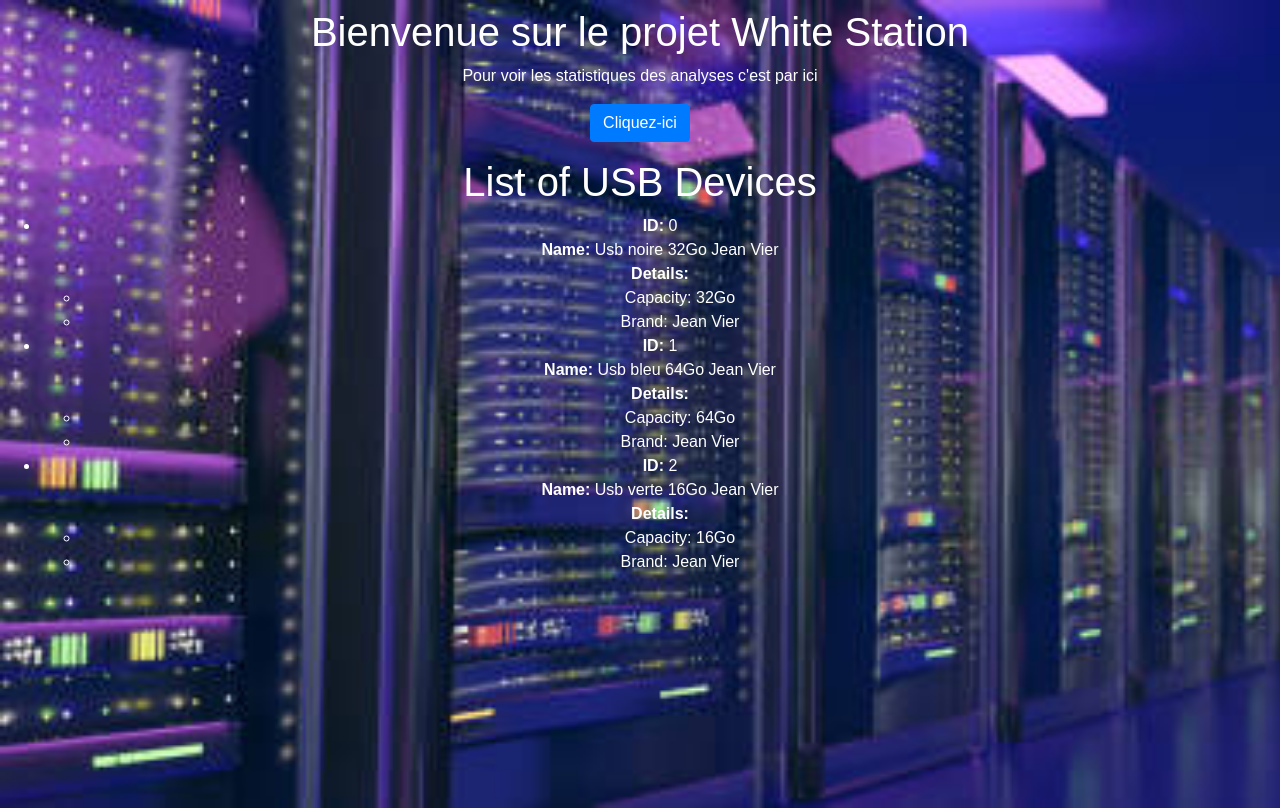
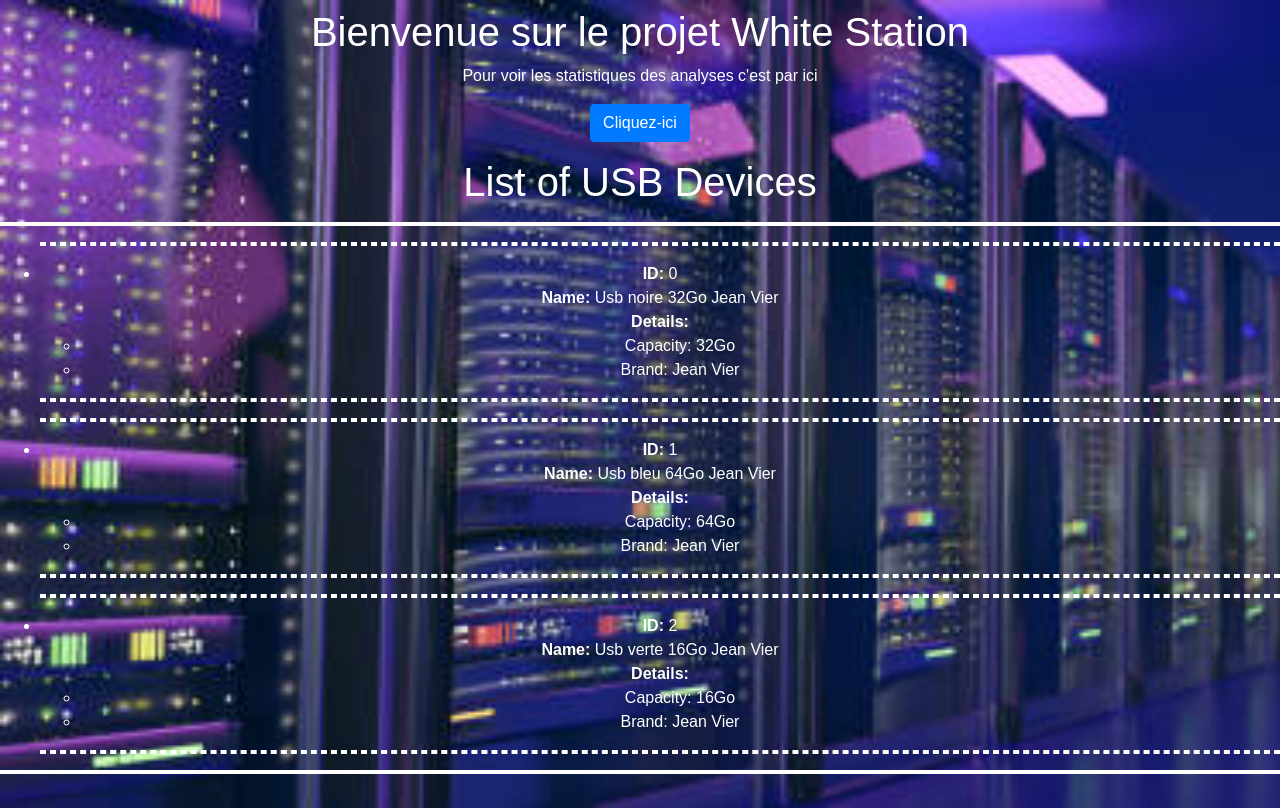
Before and after one commit to Clinter77/usb_white_station, a Flask app: page /accueil in a window 1280 px wide. Run offline with Flask 3, Linux system fonts and the light colour scheme; some libraries are stand-ins or nearby versions.

Commit message:
commit du 06 février 2025 à 12h40

```diff
--- a/flaskr/__init__.py
+++ b/flaskr/__init__.py
@@ -84,7 +84,7 @@ def create_app(test_config=None):
         #     }
         # ]
 
-        data = [
+        usb_data = [
             {
                 "usb_id": 0,
                 "usb_name": "Usb noire 32Go Jean Vier",
@@ -111,9 +111,8 @@ def create_app(test_config=None):
             }
         ]
 
-
         # Pass the entire list of values to the template
-        return render_template('accueil.html', data=data)
+        return render_template('accueil.html', usb_data=usb_data)
 
     @app.route('/statistiques')
     def statistiques():
--- a/flaskr/static/css/styles.css
+++ b/flaskr/static/css/styles.css
@@ -17,3 +17,9 @@ h1 {
     text-align: center;
     color: white;
 }
+hr {
+    border: 2px solid white;
+}
+.item_hr {
+    border: 2px dashed white;
+}
--- a/flaskr/templates/accueil.html
+++ b/flaskr/templates/accueil.html
@@ -23,14 +23,21 @@
 
     <!-- lorsque les values correspondent à un json -->
     <script>
-        const data = {{ data | tojson }};
-        console.log("data:", data);  // This will log to the browser console
+        // usb_data = {{ usb_data | tojson }};
+        // console.log("usb_data:", usb_data);  // This will log to the browser console
+    </script>
+    <script>
+        // Convert the data to JSON format and log it to the console
+        const usb_data = {{ usb_data | tojson }};
+        console.log("USB Devices Data:", usb_data);
     </script>
 
     <!-- cas d'utilisation avec liste imbriquant du json -->
     <h1>List of USB Devices</h1>
+    <hr>
     <ul>
-        {% for item in data %}
+        {% for item in usb_data %}
+        <hr class="item_hr">
         <li>
             <strong>ID:</strong> {{ item.usb_id }}<br>
             <strong>Name:</strong> {{ item.usb_name }}<br>
@@ -40,8 +47,10 @@
                 <li>Brand: {{ item.details.brand }}</li>
             </ul>
         </li>
+        <hr class="item_hr">
         {% endfor %}
     </ul>
+    <hr>
 
     <!-- Bootstrap core JS -->
     <!-- Placed at the end of the document so the pages load faster -->
--- a/flaskr/templates/index.html
+++ b/flaskr/templates/index.html
@@ -24,6 +24,7 @@
 </head>
 <body>
     <h1>Welcome on the White Station Project application</h1>
+    <img src="../static/natalie-cameron-diaz.gif" alt="A fun GIF" class="mt-5">
 
     <!-- Bootstrap core JS -->
     <!-- Placed at the end of the document so the pages load faster -->
```
Also changed, not shown: requirements.txt (+4 -4 lines), flaskr/static/natalie-cameron-diaz.gif (added).
